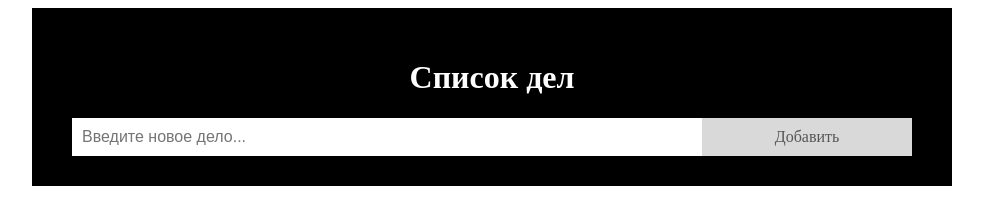
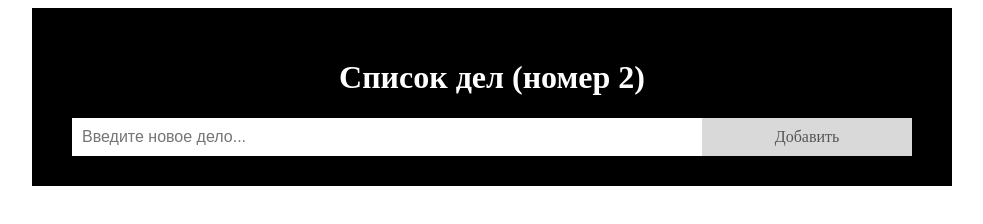
Before and after one commit to strat0sha/-------------, a plain HTML site: page index.html in a window 1280 px wide. Shown: the whole page, without its empty margins (148-1131 px from the left). Drawn offline with Linux system fonts and the light colour scheme.

Commit message:
Update index.html

```diff
--- a/index.html
+++ b/index.html
@@ -9,7 +9,7 @@
 
 <div class="wrapper">
     <div class="header">
-        <h1>Список дел</h1>
+        <h1>Список дел (номер 2)</h1>
         <input type="text" placeholder="Введите новое дело..." id="toDoEl">
         <span class="addBtn" onclick="newElement()">Добавить</span>
     </div>
```
